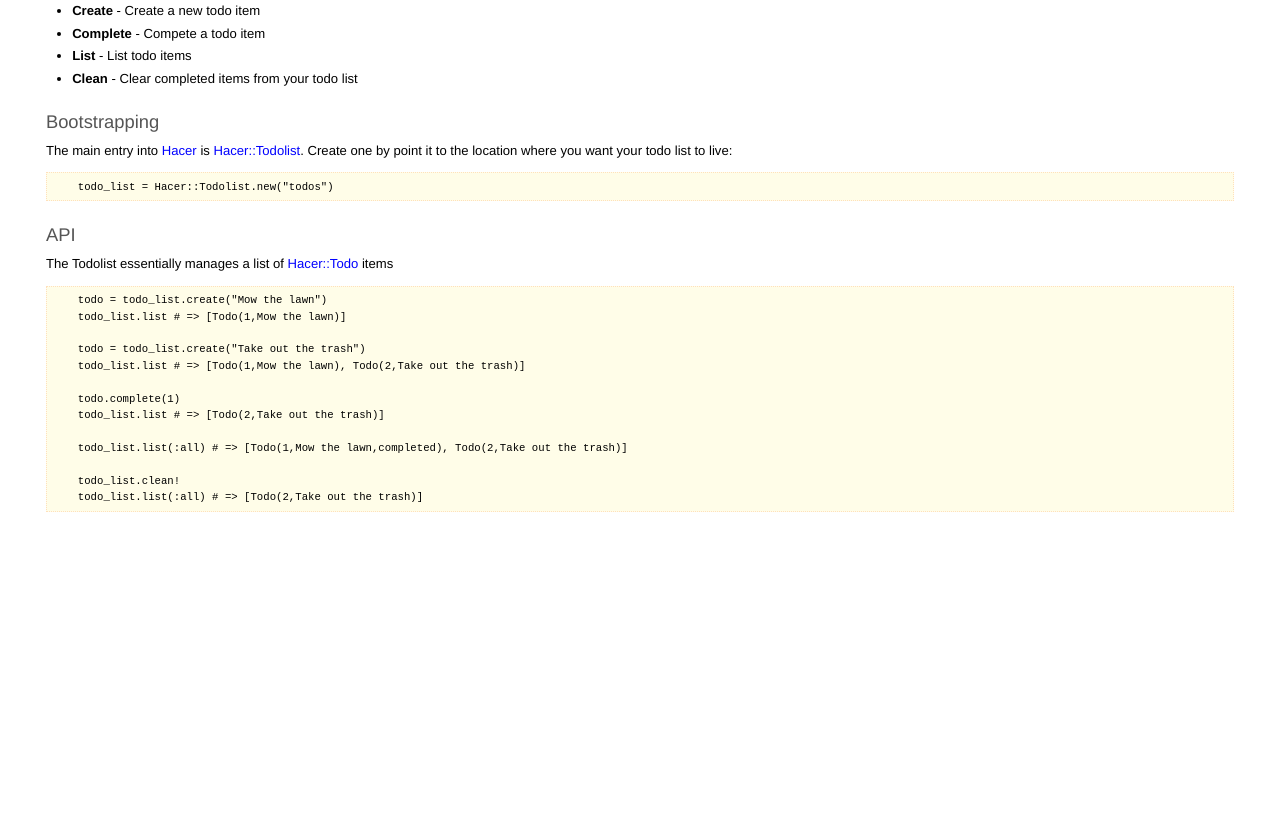
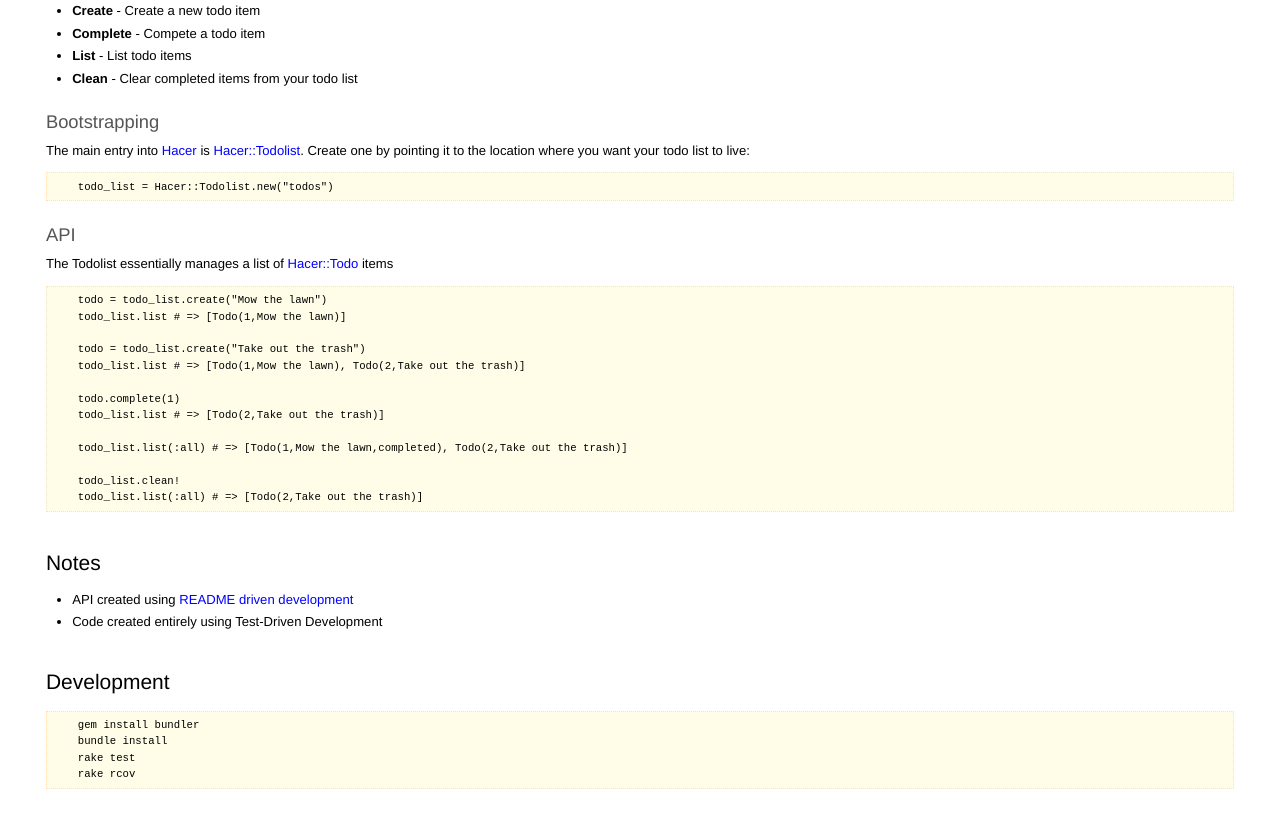
Before and after one commit to davetron5000/hacer, a plain HTML site: page files/README_rdoc.html in a window 1280 px wide. Shown: the part 456-1271 px from the top of the page. Before the commit the page ends 994 px from the top, so only its background shows below. Drawn offline with Linux system fonts and the light colour scheme.

Commit message:
Updated files.

```diff
--- a/files/README_rdoc.html
+++ b/files/README_rdoc.html
@@ -19,7 +19,7 @@
         </h1>
         <ul class="files">
             <li>README.rdoc</li>
-            <li>Last modified: Sun Dec 12 11:54:18 -0500 2010</li>
+            <li>Last modified: Sun Dec 12 13:48:19 -0500 2010</li>
         </ul>
     </div>
 
@@ -77,7 +77,7 @@ managing a simple todolist:
 <p>
 The main entry into <a href="../classes/Hacer.html">Hacer</a> is <a
 href="../classes/Hacer/Todolist.html">Hacer::Todolist</a>. Create one by
-point it to the location where you want your todo list to live:
+pointing it to the location where you want your todo list to live:
 </p>
 <pre>
     todo_list = Hacer::Todolist.new(&quot;todos&quot;)
@@ -101,6 +101,24 @@ href="../classes/Hacer/Todo.html">Hacer::Todo</a> items
 
     todo_list.clean!
     todo_list.list(:all) # =&gt; [Todo(2,Take out the trash)]
+</pre>
+<h2>Notes</h2>
+<ul>
+<li>API created using <a
+href="http://tom.preston-werner.com/2010/08/23/readme-driven-development.html">README
+driven development</a>
+
+</li>
+<li>Code created entirely using Test-Driven Development
+
+</li>
+</ul>
+<h2>Development</h2>
+<pre>
+    gem install bundler
+    bundle install
+    rake test
+    rake rcov
 </pre>
 
     </div>
```
Also changed, not shown: classes/Hacer/Todo.html (+4 -0 lines), classes/Hacer/Todolist.html (+12 -0 lines), 1 other file.
